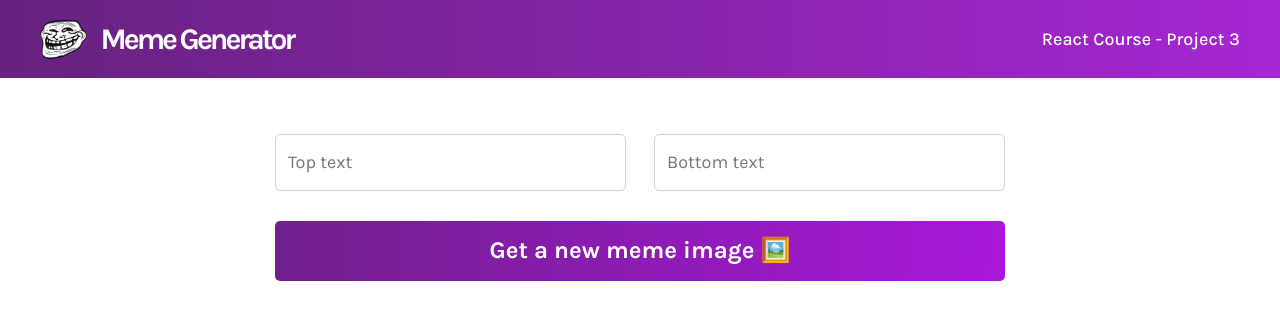
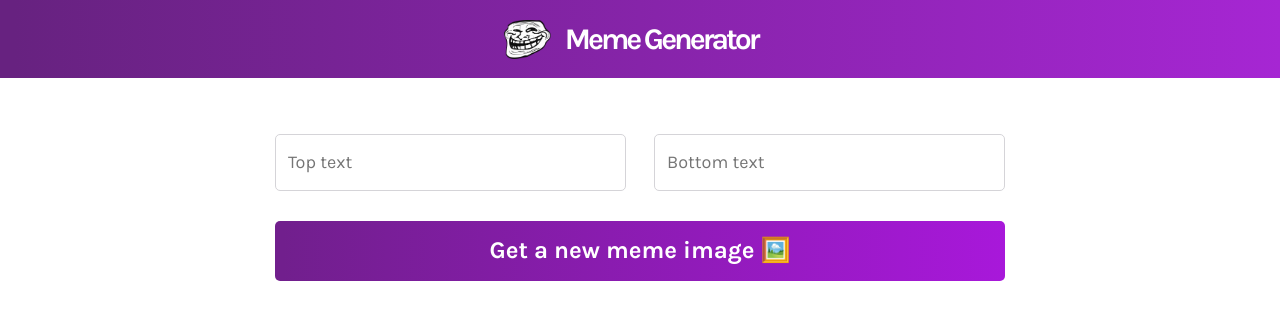
Before and after one commit to meioseii/meme-generator, a React (Vite) app: page / in a window 1280 px wide. Shown: the top 320 px of the page. Built offline with nearby package versions, Linux system fonts and the light colour scheme.

Commit message:
centered the header

```diff
--- a/src/App.css
+++ b/src/App.css
@@ -16,15 +16,17 @@ body {
 .nav-bar {
   display: flex;
   padding: 20px 40px;
+  justify-content: center;
   align-items: center;
   background: linear-gradient(90deg, #672280 1.18%, #A626D3 100%);
 }
 
-.left-header {
+.header {
   width: 271.5px;
   height: 38px;
   display: flex;
   align-items: center;
+  justify-content: center;
   gap: 14px;
 }
 
@@ -40,13 +42,6 @@ body {
   font-size: 30px;
   line-height: 36px;
   letter-spacing: -0.1em;
-}
-
-.right-header {
-  display: flex;
-  align-items: center;
-  margin-left: auto;
-  height: 21px;
 }
 
 .header-desc {
--- a/src/App.jsx
+++ b/src/App.jsx
@@ -1,4 +1,3 @@
-import { useState } from 'react'
 import './App.css'
 import Header from './Header'
 import Meme from './Meme'
--- a/src/Header.jsx
+++ b/src/Header.jsx
@@ -3,12 +3,9 @@ import logo from '../public/assets/header-logo.png'
 export default function Header() {
     return (
         <header className='nav-bar'>
-            <div className="left-header">
+            <div className="header">
                 <img src={logo} alt="header-logo" className='header-logo'/>
                 <h3 className='header-title'>Meme Generator</h3>
-            </div>
-            <div className="right-header">
-                <h4 className='header-desc'>React Course - Project 3</h4>
             </div>
         </header>
     )
--- a/src/Meme.jsx
+++ b/src/Meme.jsx
@@ -54,8 +54,8 @@ export default function Meme() {
 
             <div className="meme">
                 <img src={meme.randomImage} className="meme-image"/>
-                <h2 className="meme-text top">{meme.topText}</h2>
-                <h2 className="meme-text bottom">{meme.bottomText}</h2>
+                <h2 className="meme-text top">{meme.randomImage !== "" && meme.topText}</h2>
+                <h2 className="meme-text bottom">{meme.randomImage !== "" && meme.bottomText}</h2>
             </div>
         </div>
     )
```
